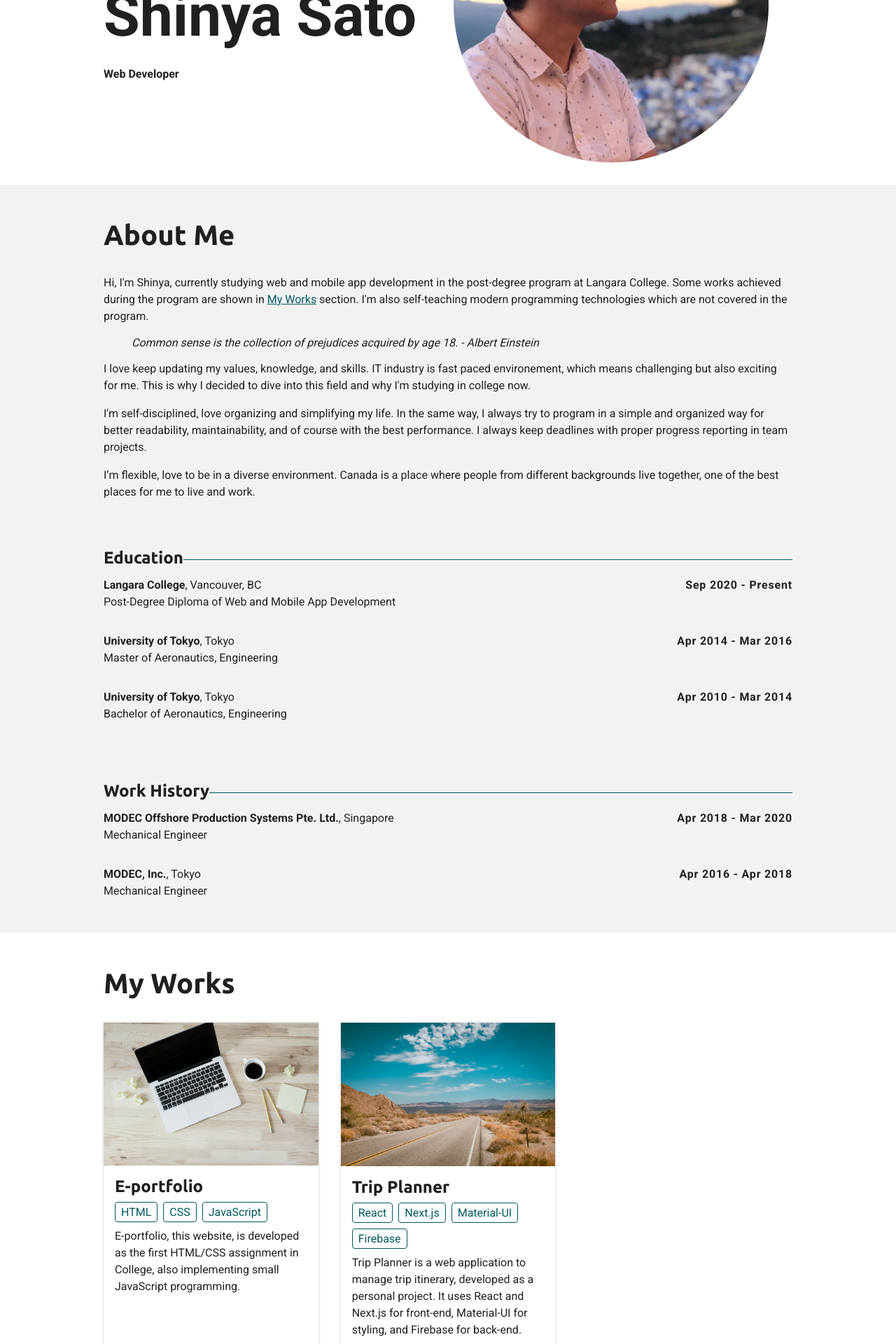
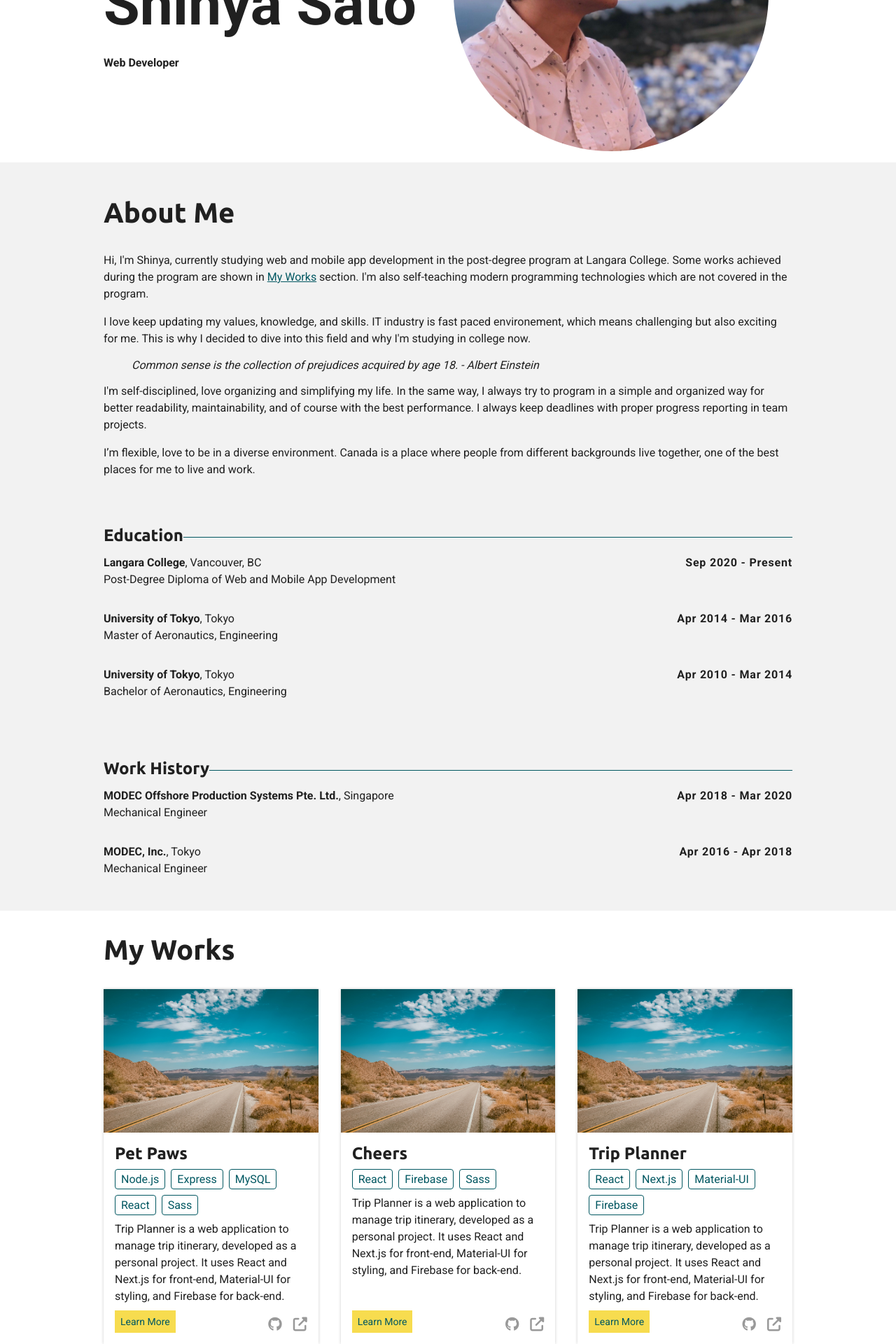
Before and after one commit to satoshinbp/portfolio, a PHP site: page / in a window 1280 px wide. Shown: the part 320-2240 px from the top of the page at 70% size. Run offline with PHP 8.4, Linux system fonts and the light colour scheme; some libraries are stand-ins or nearby versions.

Commit message:
modify html structure using wrapper and container

```diff
--- a/index.html
+++ b/index.html
@@ -15,19 +15,24 @@
 
   <body>
     <header>
-      <div class="header-wrapper">
+      <div class="wrapper">
+        <div class="header-container">
           <h1>Shinya Sato</h1>
+
           <nav>
             <div id="overlay"></div>
+
             <button class="icon-button tablet-pc-hidden" id="menu-open-button">
               <i class="fas fa-bars"></i>
             </button>
+
             <button
               class="icon-button tablet-pc-hidden hidden-button"
               id="menu-close-button"
             >
               <i class="fas fa-times"></i>
             </button>
+
             <ul class="mobile-hidden" id="menu-list">
               <li><a href="#about" class="menu-item">About</a></li>
               <li><a href="#works" class="menu-item">Works</a></li>
@@ -37,11 +42,13 @@
             </ul>
           </nav>
         </div>
+      </div>
     </header>
 
     <main>
       <section id="intro">
-        <div class="intro-wrapper">
+        <div class="wrapper">
+          <div class="intro-container">
             <img
               src="images/portrait-header.jpeg"
               alt="side portrait"
@@ -54,37 +61,39 @@
               <p class="jobtitle">Web Developer</p>
             </div>
           </div>
+        </div>
       </section>
 
       <section id="about">
-        <div class="about-wrapper">
+        <div class="wrapper">
           <h2>About Me</h2>
 
+          <div class="about-container">
             <section id="bio">
               <p>
-              Hi, I'm Shinya, currently studying web and mobile app development
-              in the post-degree program at Langara College. Some works achieved
-              during the program are shown in
+                Hi, I'm Shinya, currently studying web and mobile app
+                development in the post-degree program at Langara College. Some
+                works achieved during the program are shown in
                 <a href="#works">My Works</a> section. I'm also self-teaching
                 modern programming technologies which are not covered in the
                 program.
               </p>
+              <p>
+                I love keep updating my values, knowledge, and skills. IT
+                industry is fast paced environement, which means challenging but
+                also exciting for me. This is why I decided to dive into this
+                field and why I'm studying in college now.
+              </p>
               <blockquote cite="https://www.azquotes.com/quote/87359">
-              Common sense is the collection of prejudices acquired by age 18. -
-              Albert Einstein
+                Common sense is the collection of prejudices acquired by age 18.
+                - Albert Einstein
               </blockquote>
               <p>
-              I love keep updating my values, knowledge, and skills. IT industry
-              is fast paced environement, which means challenging but also
-              exciting for me. This is why I decided to dive into this field and
-              why I'm studying in college now.
-            </p>
-            <p>
-              I'm self-disciplined, love organizing and simplifying my life. In
-              the same way, I always try to program in a simple and organized
-              way for better readability, maintainability, and of course with
-              the best performance. I always keep deadlines with proper progress
-              reporting in team projects.
+                I'm self-disciplined, love organizing and simplifying my life.
+                In the same way, I always try to program in a simple and
+                organized way for better readability, maintainability, and of
+                course with the best performance. I always keep deadlines with
+                proper progress reporting in team projects.
               </p>
               <p>
                 I’m flexible, love to be in a diverse environment. Canada is a
@@ -130,25 +139,188 @@
               </div>
             </section>
           </div>
+        </div>
       </section>
 
       <section id="works">
         <div class="wrapper">
           <h2>My Works</h2>
-          <div class="card-container">
+
+          <div class="works-container">
+            <div class="card">
+              <img src="images/trip-planner.jpg" alt="" class="card-img" />
+              <div class="card-body">
+                <div class="card-wrapper">
+                  <div class="card-body-container">
+                    <h3 class="card-title">Pet Paws</h3>
+                    <ul class="tags">
+                      <li>Node.js</li>
+                      <li>Express</li>
+                      <li>MySQL</li>
+                      <li>React</li>
+                      <li>Sass</li>
+                    </ul>
+                    <p class="card-description">
+                      Trip Planner is a web application to manage trip
+                      itinerary, developed as a personal project. It uses React
+                      and Next.js for front-end, Material-UI for styling, and
+                      Firebase for back-end.
+                    </p>
+                    <div class="card-action">
+                      <a href="works/trip-planner.html" class="button-primary">
+                        Learn More
+                      </a>
+                      <ul>
+                        <li>
+                          <a
+                            href="https://github.com/satoshinbp/trip-planner"
+                            target="_blank"
+                          >
+                            <span class="visually-hidden">GitHub</span>
+                            <i class="fab fa-github" aria-hidden="true"></i>
+                          </a>
+                        </li>
+                        <li>
+                          <a
+                            href="https://trip-planner-hazel.vercel.app/"
+                            target="_blank"
+                          >
+                            <span class="visually-hidden"
+                              >Open in new window</span
+                            >
+                            <i
+                              class="fas fa-external-link-alt"
+                              aria-hidden="true"
+                            ></i>
+                          </a>
+                        </li>
+                      </ul>
+                    </div>
+                  </div>
+                </div>
+              </div>
+            </div>
+
+            <div class="card">
+              <img src="images/trip-planner.jpg" alt="" class="card-img" />
+              <div class="card-body">
+                <div class="card-wrapper">
+                  <div class="card-body-container">
+                    <h3 class="card-title">Cheers</h3>
+                    <ul class="tags">
+                      <li>React</li>
+                      <li>Firebase</li>
+                      <li>Sass</li>
+                    </ul>
+                    <p class="card-description">
+                      Trip Planner is a web application to manage trip
+                      itinerary, developed as a personal project. It uses React
+                      and Next.js for front-end, Material-UI for styling, and
+                      Firebase for back-end.
+                    </p>
+                    <div class="card-action">
+                      <a href="works/trip-planner.html" class="button-primary">
+                        Learn More
+                      </a>
+                      <ul>
+                        <li>
+                          <a
+                            href="https://github.com/satoshinbp/trip-planner"
+                            target="_blank"
+                          >
+                            <span class="visually-hidden">GitHub</span>
+                            <i class="fab fa-github" aria-hidden="true"></i>
+                          </a>
+                        </li>
+                        <li>
+                          <a
+                            href="https://trip-planner-hazel.vercel.app/"
+                            target="_blank"
+                          >
+                            <span class="visually-hidden"
+                              >Open in new window</span
+                            >
+                            <i
+                              class="fas fa-external-link-alt"
+                              aria-hidden="true"
+                            ></i>
+                          </a>
+                        </li>
+                      </ul>
+                    </div>
+                  </div>
+                </div>
+              </div>
+            </div>
+
+            <div class="card">
+              <img src="images/trip-planner.jpg" alt="" class="card-img" />
+              <div class="card-body">
+                <div class="card-wrapper">
+                  <div class="card-body-container">
+                    <h3 class="card-title">Trip Planner</h3>
+                    <ul class="tags">
+                      <li>React</li>
+                      <li>Next.js</li>
+                      <li>Material-UI</li>
+                      <li>Firebase</li>
+                    </ul>
+                    <p class="card-description">
+                      Trip Planner is a web application to manage trip
+                      itinerary, developed as a personal project. It uses React
+                      and Next.js for front-end, Material-UI for styling, and
+                      Firebase for back-end.
+                    </p>
+                    <div class="card-action">
+                      <a href="works/trip-planner.html" class="button-primary">
+                        Learn More
+                      </a>
+                      <ul>
+                        <li>
+                          <a
+                            href="https://github.com/satoshinbp/trip-planner"
+                            target="_blank"
+                          >
+                            <span class="visually-hidden">GitHub</span>
+                            <i class="fab fa-github" aria-hidden="true"></i>
+                          </a>
+                        </li>
+                        <li>
+                          <a
+                            href="https://trip-planner-hazel.vercel.app/"
+                            target="_blank"
+                          >
+                            <span class="visually-hidden"
+                              >Open in new window</span
+                            >
+                            <i
+                              class="fas fa-external-link-alt"
+                              aria-hidden="true"
+                            ></i>
+                          </a>
+                        </li>
+                      </ul>
+                    </div>
+                  </div>
+                </div>
+              </div>
+            </div>
+
             <div class="card">
               <img src="images/e-portfolio.jpg" alt="" class="card-img" />
+              <div class="card-body">
                 <div class="card-wrapper">
+                  <div class="card-body-container">
                     <h3 class="card-title">E-portfolio</h3>
-                <ul class="tag">
+                    <ul class="tags">
                       <li>HTML</li>
                       <li>CSS</li>
                       <li>JavaScript</li>
                     </ul>
-                <p class="card-content">
-                  E-portfolio, this website, is developed as the first HTML/CSS
-                  assignment in College, also implementing small JavaScript
-                  programming.
+                    <p class="card-description">
+                      E-portfolio, this website, is developed as the first
+                      HTML/CSS assignment in College, also implementing small
+                      JavaScript programming.
                     </p>
                     <div class="card-action">
                       <a href="works/portfolio.html" class="button-primary">
@@ -169,7 +341,9 @@
                             href="https://shinya-sato-portfolio-site.herokuapp.com/"
                             target="_blank"
                           >
-                        <span class="visually-hidden">Open in new window</span>
+                            <span class="visually-hidden"
+                              >Open in new window</span
+                            >
                             <i
                               class="fas fa-external-link-alt"
                               aria-hidden="true"
@@ -179,50 +353,6 @@
                       </ul>
                     </div>
                   </div>
-            </div>
-
-            <div class="card">
-              <img src="images/trip-planner.jpg" alt="" class="card-img" />
-              <div class="card-wrapper">
-                <h3 class="card-title">Trip Planner</h3>
-                <ul class="tag">
-                  <li>React</li>
-                  <li>Next.js</li>
-                  <li>Material-UI</li>
-                  <li>Firebase</li>
-                </ul>
-                <p class="card-content">
-                  Trip Planner is a web application to manage trip itinerary,
-                  developed as a personal project. It uses React and Next.js for
-                  front-end, Material-UI for styling, and Firebase for back-end.
-                </p>
-                <div class="card-action">
-                  <a href="works/trip-planner.html" class="button-primary">
-                    Learn More
-                  </a>
-                  <ul>
-                    <li>
-                      <a
-                        href="https://github.com/satoshinbp/trip-planner"
-                        target="_blank"
-                      >
-                        <span class="visually-hidden">GitHub</span>
-                        <i class="fab fa-github" aria-hidden="true"></i>
-                      </a>
-                    </li>
-                    <li>
-                      <a
-                        href="https://trip-planner-hazel.vercel.app/"
-                        target="_blank"
-                      >
-                        <span class="visually-hidden">Open in new window</span>
-                        <i
-                          class="fas fa-external-link-alt"
-                          aria-hidden="true"
-                        ></i>
-                      </a>
-                    </li>
-                  </ul>
                 </div>
               </div>
             </div>
@@ -286,7 +416,8 @@
     </main>
 
     <footer>
-      <div class="footer-wrapper">
+      <div class="wrapper">
+        <div class="footer-container">
           <img
             src="images/portrait-footer.jpeg"
             alt="front portrait"
@@ -327,12 +458,16 @@
                   aria-hidden="true"
                 >
                   <span class="visually-hidden">Facebook</span>
-                <i class="fab fa-facebook-square fa-2x" aria-hidden="true"></i>
+                  <i
+                    class="fab fa-facebook-square fa-2x"
+                    aria-hidden="true"
+                  ></i>
                 </a>
               </li>
             </ul>
           </section>
         </div>
+      </div>
     </footer>
   </body>
 </html>
--- a/styles/main.css
+++ b/styles/main.css
@@ -25,9 +25,12 @@ body {
 }
 
 *[class$='wrapper'] {
+  margin: 0 auto;
+  padding: 0 1rem;
+}
+
+.wrapper {
   max-width: 1080px;
-  margin: 0 auto;
-  padding: 1rem;
 }
 
 h1,
@@ -75,6 +78,7 @@ blockquote {
 .mobile-tablet-hidden {
   display: none;
 }
+
 .visually-hidden {
   clip: rect(0 0 0 0);
   clip-path: inset(50%);
@@ -124,14 +128,14 @@ blockquote {
 }
 
 /* Tag */
-.tag {
+.tags {
   display: flex;
   flex-flow: row wrap;
   gap: 0.5rem;
   color: var(--main-color);
 }
 
-.tag li {
+.tags li {
   padding: 0.25rem 0.5rem;
   border: 1px solid var(--main-color);
   border-radius: 4px;
@@ -148,11 +152,10 @@ header {
   color: var(--accent-color);
 }
 
-.header-wrapper {
+.header-container {
   display: flex;
   justify-content: space-between;
   align-items: center;
-  padding: 0 1rem;
 }
 
 nav li {
@@ -211,7 +214,7 @@ nav a:hover {
 }
 
 /* introduction */
-.intro-wrapper {
+.intro-container {
   display: flex;
   flex-direction: column;
   align-items: center;
@@ -250,13 +253,10 @@ nav a:hover {
 /* about me */
 #about {
   background-color: var(--second-bg-color);
+  padding: 1rem 0;
 }
 
-.about-wrapper {
-  padding: 1rem;
-}
-
-.about-wrapper p {
+.about-container p {
   text-align: center;
 }
 
@@ -297,12 +297,10 @@ nav a:hover {
 }
 
 /* works */
-.card-container {
+.works-container {
   display: grid;
   grid-template-columns: repeat(1, 1fr);
   grid-gap: 1rem;
-  max-width: 450px;
-  margin: 0 auto;
 }
 
 .card {
@@ -311,11 +309,21 @@ nav a:hover {
   box-shadow: 0 0 4px 0 rgba(0, 0, 0, 0.2);
 }
 
+.card-body {
+  margin: 1rem 0;
+  height: 100%;
+}
+
 .card-wrapper {
+  height: 100%;
+}
+
+.card-body-container {
   flex-grow: 1;
   display: flex;
   flex-flow: column nowrap;
   row-gap: 0.5rem;
+  height: 100%;
 }
 
 .card-img {
@@ -376,7 +384,7 @@ footer {
   color: var(--base-color);
 }
 
-.footer-wrapper {
+.footer-container {
   display: flex;
   flex-flow: column nowrap;
   align-items: center;
@@ -427,7 +435,7 @@ footer .portrait {
 
 @media screen and (min-width: 600px) {
   * [class$='wrapper'] {
-    padding: 1rem 2rem;
+    padding: 0 2rem;
   }
 
   h2 {
@@ -443,16 +451,15 @@ footer .portrait {
   }
 
   /* header */
-  .header-wrapper {
+  .header-container {
     display: flex;
     flex-direction: row;
     justify-content: space-between;
     align-items: center;
-    padding: 0 2rem;
   }
 
   /* introduction */
-  .intro-wrapper {
+  .intro-container {
     display: grid;
     grid-template-columns: repeat(2, 1fr);
     grid-gap: 1rem;
@@ -477,7 +484,7 @@ footer .portrait {
   }
 
   /* about me */
-  .about-wrapper p {
+  .about-container p {
     text-align: start;
   }
 
@@ -505,13 +512,13 @@ footer .portrait {
   }
 
   /* works */
-  .card-container {
+  .works-container {
     grid-template-columns: repeat(2, 1fr);
     max-width: none;
   }
 
   .card-wrapper {
-    padding: 1rem;
+    padding: 0 1rem;
   }
 
   /* skills */
@@ -520,7 +527,7 @@ footer .portrait {
   }
 
   /* footer */
-  .footer-wrapper {
+  .footer-container {
     display: grid;
     grid-template-columns: repeat(2, 1fr);
     grid-gap: 1rem;
@@ -542,7 +549,7 @@ footer .portrait {
 
 @media screen and (min-width: 960px) {
   * [class$='wrapper'] {
-    padding: 1rem 3rem;
+    padding: 0 3rem;
   }
 
   .mobile-tablet-hidden {
@@ -551,10 +558,6 @@ footer .portrait {
 
   .pc-hidden {
     display: none;
-  }
-
-  .header-wrapper {
-    padding: 0 3rem;
   }
 
   .greeting {
@@ -570,12 +573,12 @@ footer .portrait {
   }
 
   /* works */
-  .card-container {
+  .works-container {
     grid-template-columns: repeat(3, 1fr);
     gap: 2rem;
   }
 
   .card-wrapper {
-    padding: 1rem;
+    padding: 0 1rem;
   }
 }
```
Also changed, not shown: 1 other file. Lines whose indentation alone changed are shown as unchanged.
